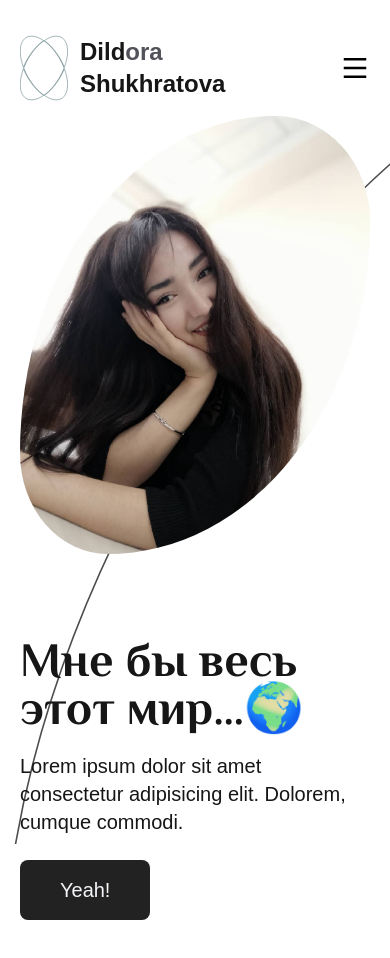
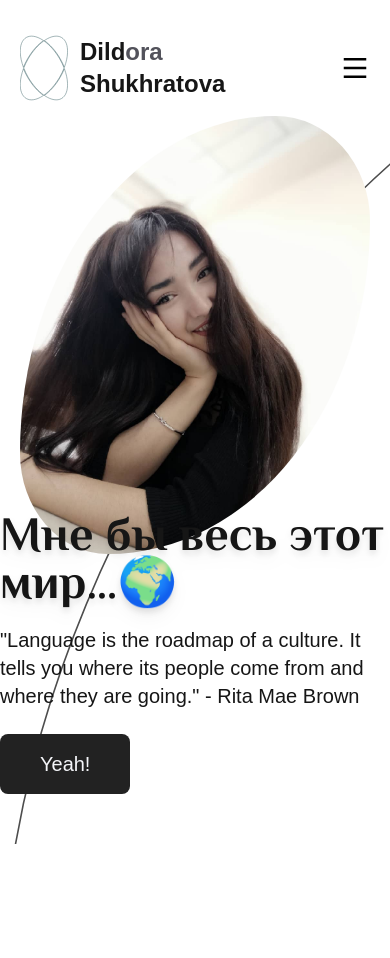
Before and after one commit to sxnpaii/layout-for-teacher, a Next.js app: page / in a window 390 px wide. Shown: the top 958 px of the page. After the commit the page ends 844 px from the top, so only its background shows below. Built offline with nearby package versions, Linux system fonts and the light colour scheme; a web font is replaced by a local one.

Commit message:
added intro animations

```diff
--- a/package.json
+++ b/package.json
@@ -9,6 +9,7 @@
     "lint": "next lint"
   },
   "dependencies": {
+    "aos": "^2.3.4",
     "next": "13.2.1",
     "react": "18.2.0",
     "react-dom": "18.2.0",
--- a/src/components/Header.jsx
+++ b/src/components/Header.jsx
@@ -1,7 +1,7 @@
 import sass from "@/next-app/styles/Home.module.scss"
 const Header = () => {
     return (
-        <main className="Main flex max-[660px]:flex-wrap justify-center items-center gap-4 sm:justify-between max-[660px]:flex-col h-24 overflow-hidden  w-full" style={{transition: "all 330ms"}} >
+        <main className="Main flex max-[660px]:flex-wrap justify-center items-center gap-4 sm:justify-between max-[660px]:flex-col h-24 overflow-hidden  w-full">
             <div className="TopLvl flex items-center justify-between gap-3 w-full">
                 <div className="Logo flex items-center justify-between gap-3">
                     <img src="/logo.svg" alt="" />
@@ -25,6 +25,7 @@ const Header = () => {
                         <h6 className={`sm:hidden ${sass.Text} text-2xl`}>Telegram</h6>
                     </a>
                 </li>
+
             </ul>
         </main>
     )
--- a/src/components/Hero.jsx
+++ b/src/components/Hero.jsx
@@ -10,10 +10,10 @@ const Hero = () => {
         items-center
         md:justify-around
          gap-8">
-            <main className={` max-[660px]:bottom-0  sm:top-1/3  flex  flex-col  justify-center  items-start  h-96  z-10  w-full  sm:w-2/3
+            <main className={` max-[660px]:bottom-0 sm:top-1/3 flex flex-col justify-center  items-start h-96 z-10 w-full sm:w-2/3
             ${sass.Hero}`}>
-                <h1 className={`${sass.Text} font-bold lg:text-8xl sm:text-7xl mb-5 max-[660px]:text-5xl`} >Мне бы весь этот мир…🌍</h1>
-                <p className={`mb-6 text-xl ${sass.TextP}`} >Lorem ipsum dolor sit amet consectetur adipisicing elit. Dolorem, cumque commodi.</p>
+                <h1 className={`${sass.Text} font-bold lg:text-8xl sm:text-7xl mb-5 max-[660px]:text-5xl drop-shadow-lg`} >Мне бы весь этот мир…🌍</h1>
+                <p className={`mb-6 text-xl ${sass.TextP}`} >"Language is the roadmap of a culture. It tells you where its people come from and where they are going." - Rita Mae Brown</p>
                 <button className={`${sass.Btn} text-xl`}>Yeah!</button>
             </main>
             <div className={` ${sass.img} overflow-hidden`}>
--- a/src/pages/index.js
+++ b/src/pages/index.js
@@ -5,12 +5,13 @@ import sassDefs from "@/next-app/styles/sassDef-s.module.scss";
 // components
 import Header from "@/next-app/components/Header";
 import Hero from '../components/Hero';
+//
 
 export default function Home() {
   return (
     <>
       <Head>
-        <title>Next App</title>
+        <title>Отдуши устоз </title>
         <meta name="description" content="Generated by create next app" />
         <meta name="viewport" content="width=device-width, initial-scale=1" />
         <link rel="icon" href="/logo.svg" />
--- a/src/styles/Home.module.scss
+++ b/src/styles/Home.module.scss
@@ -10,16 +10,61 @@
 .Hero {
     max-width: 777px;
 
+    @media (max-width:660px) {
+        position: absolute;
+    }
+
     .Text {
         @include sassDef-s.Text($font: sassDef-s.$Philosopher);
+        animation: scale 1s cubic-bezier(0.66, 0.02, 0.28, 0.74);
+
+        @keyframes scale {
+            from {
+                transform: translateY(50px);
+                opacity: 0;
+            }
+
+            to {
+                transform: translateY(0);
+                opacity: 1;
+            }
+        }
     }
 
-    .Btn {
-        @include sassDef-s.Btn();
-    }
+
 
     .TextP {
         @include sassDef-s.Text();
+        animation: scale 1.2s cubic-bezier(0.66, 0.02, 0.28, 0.74);
+
+        @keyframes scale {
+            from {
+                transform: translateY(50px);
+                opacity: 0;
+            }
+
+            to {
+                transform: translateY(0);
+                opacity: 1;
+            }
+        }
+    }
+}
+
+.Btn {
+    @include sassDef-s.Btn();
+    animation: scale 1.5s cubic-bezier(0.66, 0.02, 0.28, 0.74);
+
+    @keyframes scale {
+        from {
+            transform: translateY(50px);
+            opacity: 0;
+        }
+
+        to {
+            transform: translateY(0);
+            opacity: 1;
+        }
     }
 }
 
@@ -27,6 +72,25 @@
     width: 100%;
     max-width: 620.86px;
     border-radius: 73% 27% 75% 25% / 77% 24% 76% 23%;
+    animation: rotate 1s cubic-bezier(0.66, 0.02, 0.28, 0.74);
+    transition: 1s cubic-bezier(0.66, 0.02, 0.28, 0.74);
+
+    @keyframes rotate {
+
+        from {
+            border-radius: 26% 74% 22% 78% / 22% 78% 22% 78%;
+            opacity: 0;
+        }
+
+        to {
+            border-radius: 73% 27% 75% 25% / 77% 24% 76% 23%;
+            opacity: 1;
+        }
+    }
+
+    &:hover {
+        border-radius: 26% 74% 22% 78% / 22% 78% 22% 78%;
+    }
 
     @media (max-width:660px) {
         max-width: 420px;
```
Also changed, not shown: 2 other files (tests, documents, lock files or other folders).
